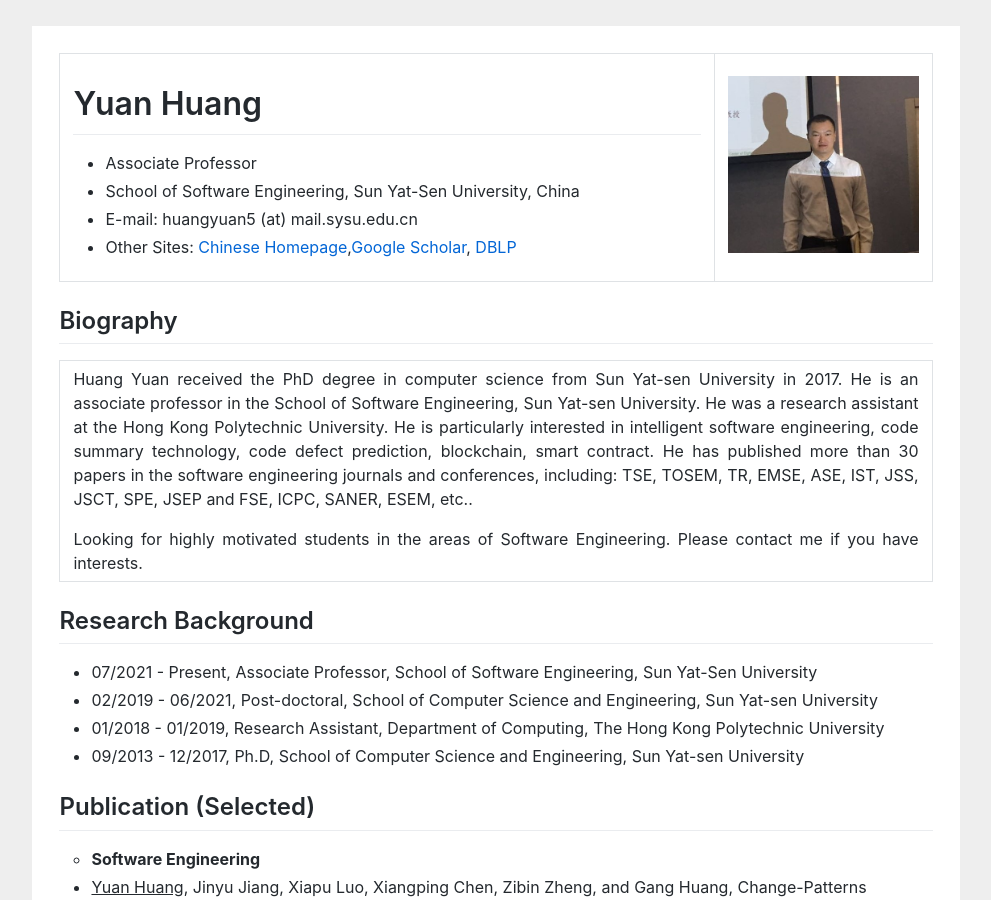
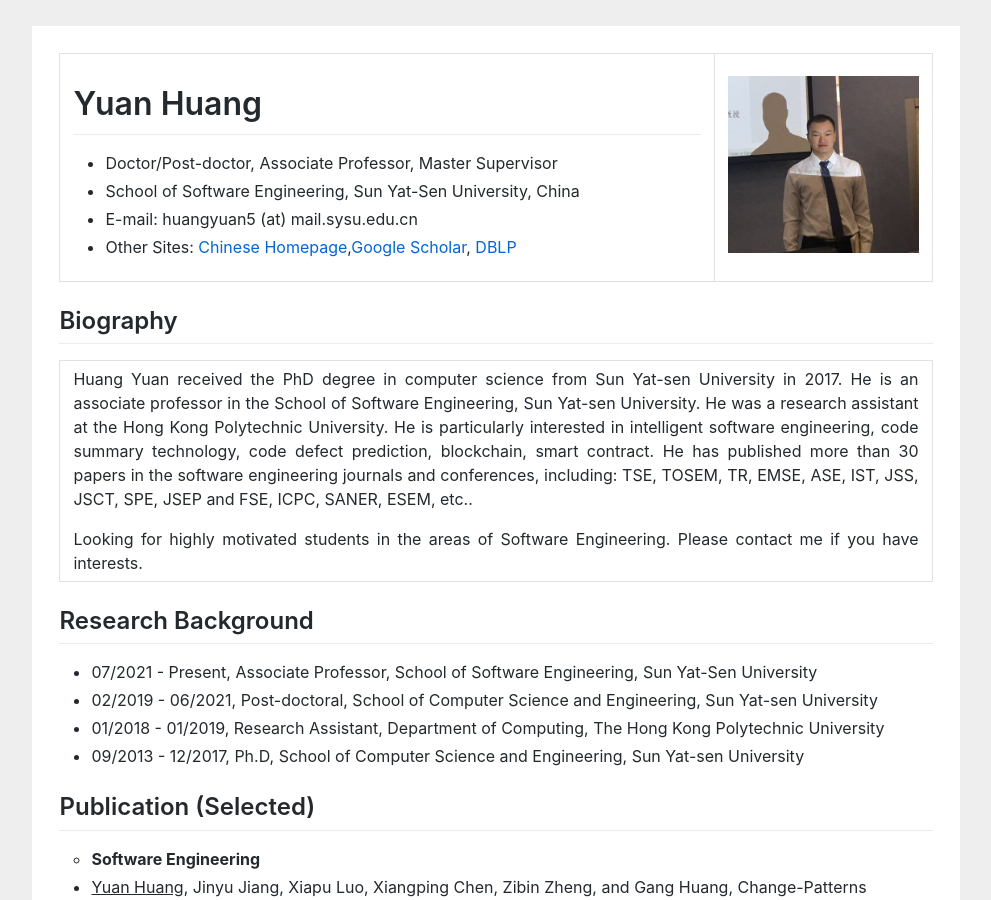
Before and after one commit to huangyuan-hy/huangyuan-hy.github.io, a Jekyll site: the page index.html, which Jekyll copies as it is, in a window 1280 px wide and 900 px high. Shown: the whole window, without its empty margins (144-1135 px from the left). Built offline with Jekyll 4.4.1, drawn with Linux system fonts in a browser that asks for light colours.

Commit message:
Update index.html

```diff
--- a/index.html
+++ b/index.html
@@ -42,7 +42,7 @@ gtag('config', 'UA-158965281-1');
 				<td width="75%">
 					<h1>Yuan Huang</h1>
 					<ul>
-					<li>Associate Professor</li>
+					<li>Doctor/Post-doctor, Associate Professor, Master Supervisor</li>
 
 					<li>School of Software Engineering,
 						Sun Yat-Sen University, China</li>
```
